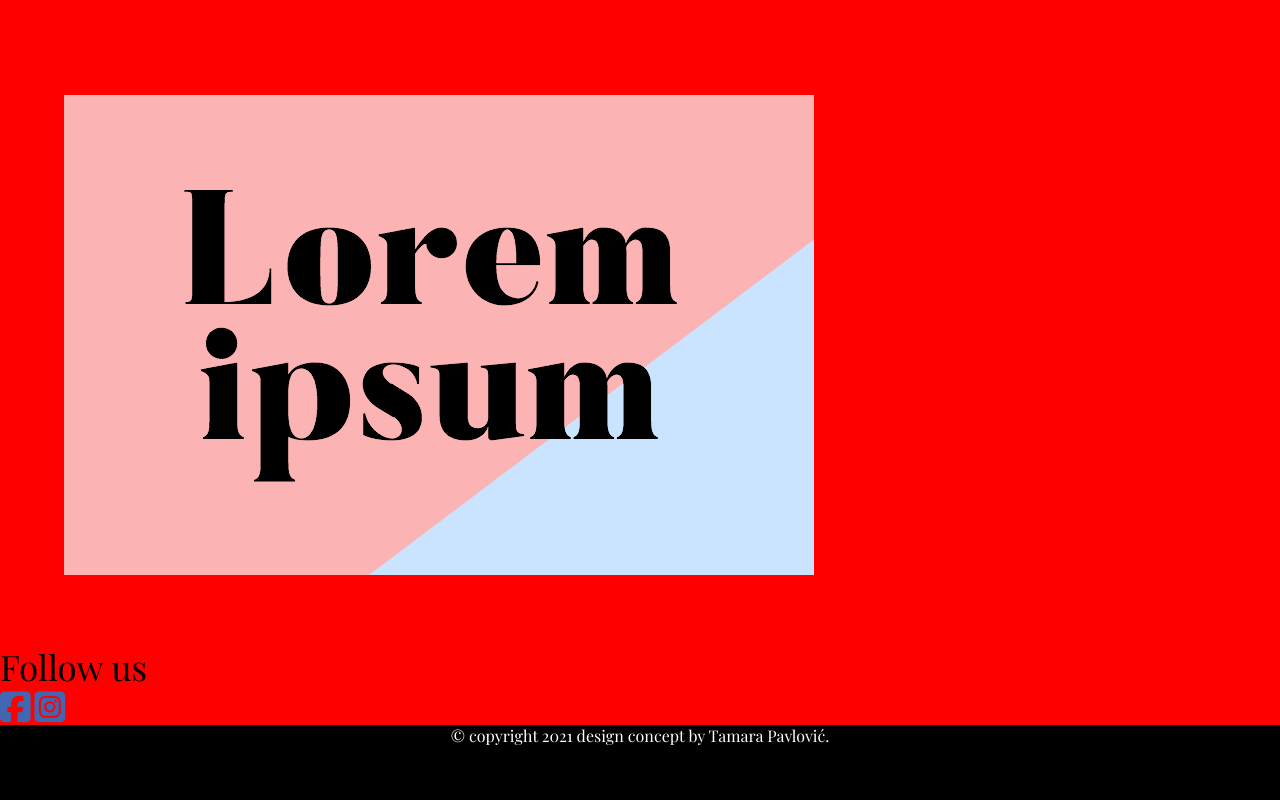
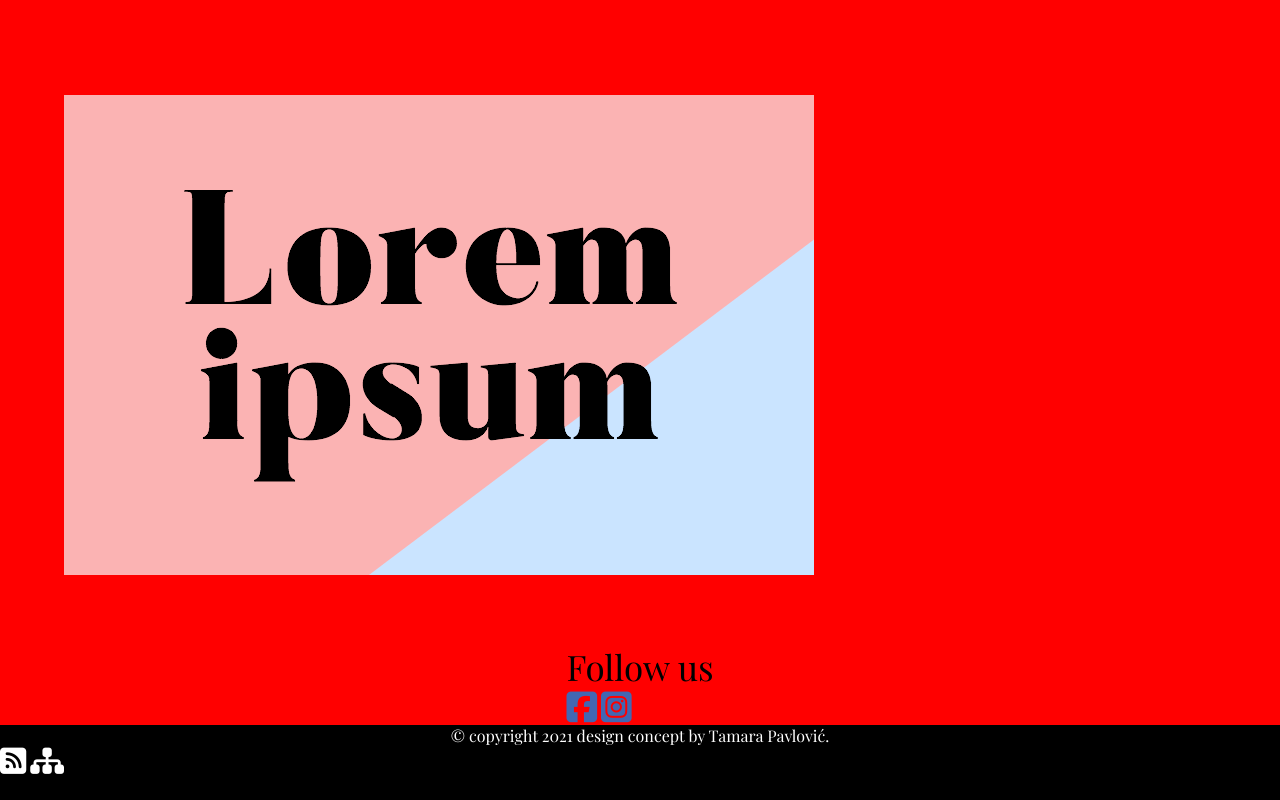
Before and after one commit to Tacumaki99/Loui-Armstrong, a plain HTML site: page index.html in a window 1280 px wide. Shown: the part 1581-2381 px from the top of the page. Drawn offline with nearby package versions, Linux system fonts and the light colour scheme.

Commit message:
Update style.css

```diff
--- a/assets/style/style.css
+++ b/assets/style/style.css
@@ -58,20 +58,19 @@ header nav ul li {
     float: left;
 }
 
+.followicon {
+    width: fit-content;
+    margin: auto;
+}
+
 .followicon  i {
     color: #4267B2;
     font-size: 35px;
-    margin: auto;
 }
 
 .followicon p {
     font-size: 35px;
 }
-
-.followicon {
-    margin: auto;
-}
-
 
 
 footer {
@@ -85,3 +84,9 @@ footer p {
     width: fit-content;
     height: fit-content;
 }
+
+
+footer i {
+    color:  white;
+    font-size: 30px;
+}
```
